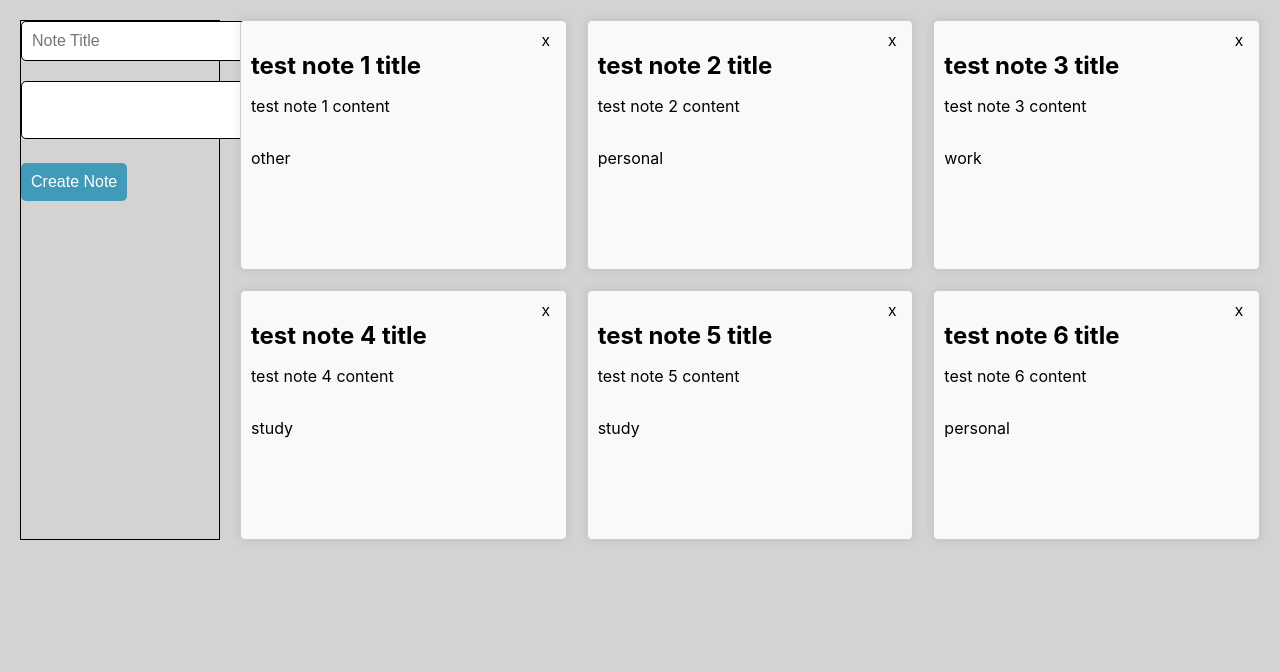
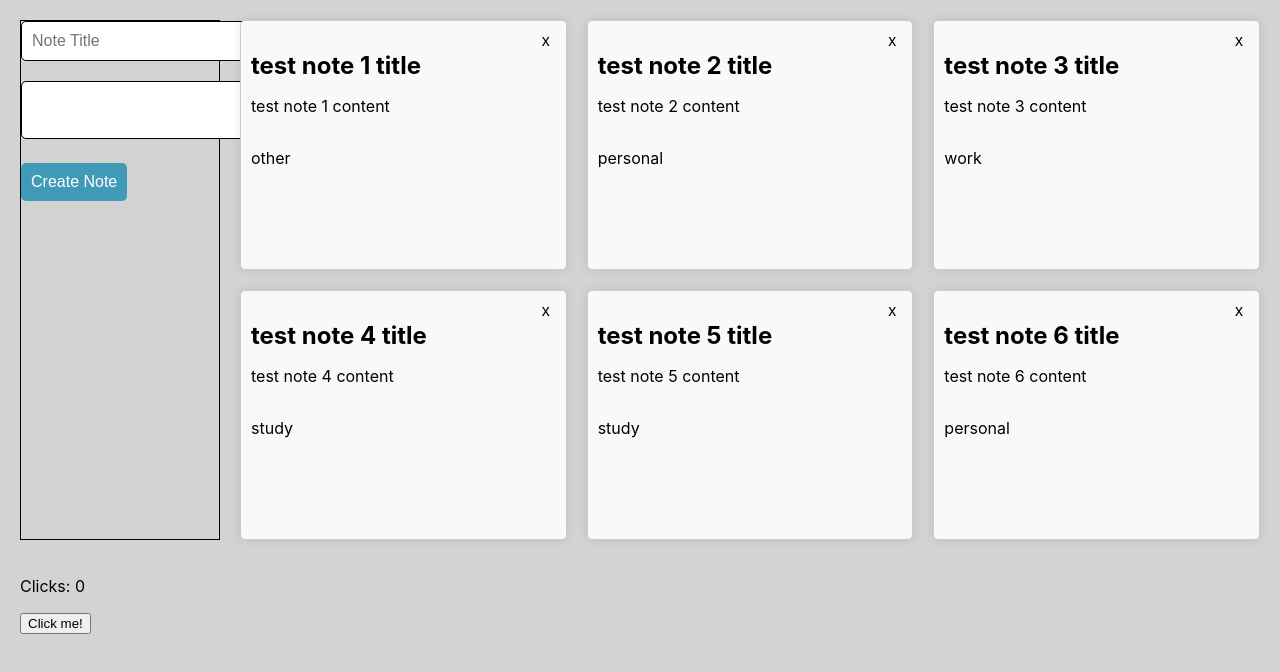
Before and after one commit to BrandonHargitay/CSE-110-Labs, a React (Create React App) app in the folder lab2/my-app/: page / in a window 1280 px wide. Shown: the top 672 px of the page. Built offline with nearby package versions, Linux system fonts and the light colour scheme.

Commit message:
Exercise 4.2.1 Done

```diff
--- a/lab2/my-app/src/App.tsx
+++ b/lab2/my-app/src/App.tsx
@@ -1,6 +1,7 @@
 import './App.css';
 import { Label, Note } from "./types"; // Import the Label type from the appropriate module
 import { dummyNotesList } from "./constants"; // Import the dummyNotesList from the appropriate module
+import ClickCounter from './hooksExercise'; // Import the ClickCounter component
 
 function App() {
  return (
@@ -11,7 +12,7 @@
        <div><textarea></textarea></div>
 
        <div><button type="submit">Create Note</button></div>
-</form>
+    </form>
     <div className="notes-grid">
        {dummyNotesList.map((note) => (
          <div
@@ -26,8 +27,10 @@
          </div>
        ))}
      </div>
+
+     {/* Add the ClickCounter component here */}
+     <ClickCounter />
    </div>
-
  );
 }
 
--- /dev/null
+++ b/lab2/my-app/src/hooksExercise.tsx
@@ -0,0 +1,18 @@
+import React, { useState } from 'react';
+
+function ClickCounter() {
+  const [count, setCount] = useState(0);
+
+  const handleClick = () => {
+    setCount(count + 1);
+  };
+
+  return (
+    <div>
+      <p>Clicks: {count}</p>
+      <button onClick={handleClick}>Click me!</button>
+    </div>
+  );
+}
+
+export default ClickCounter;
```
